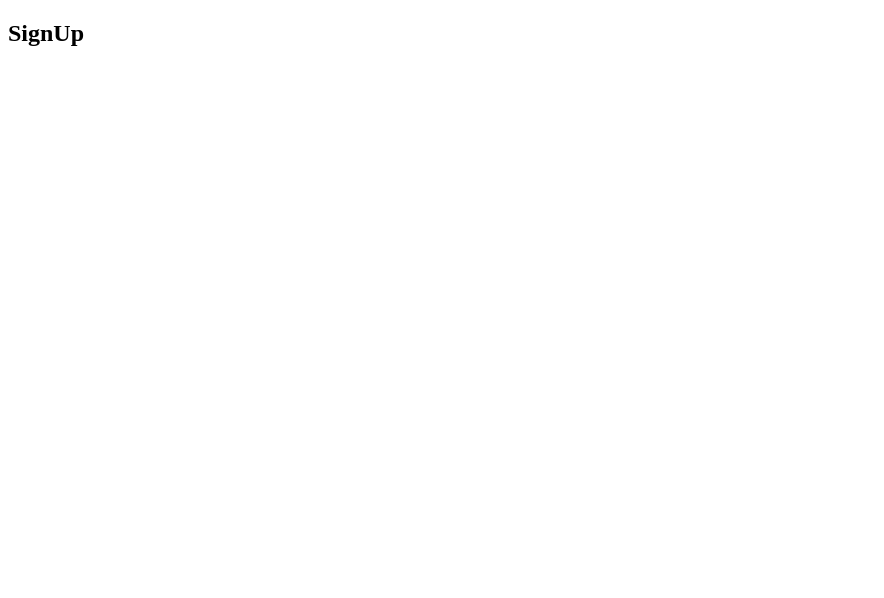
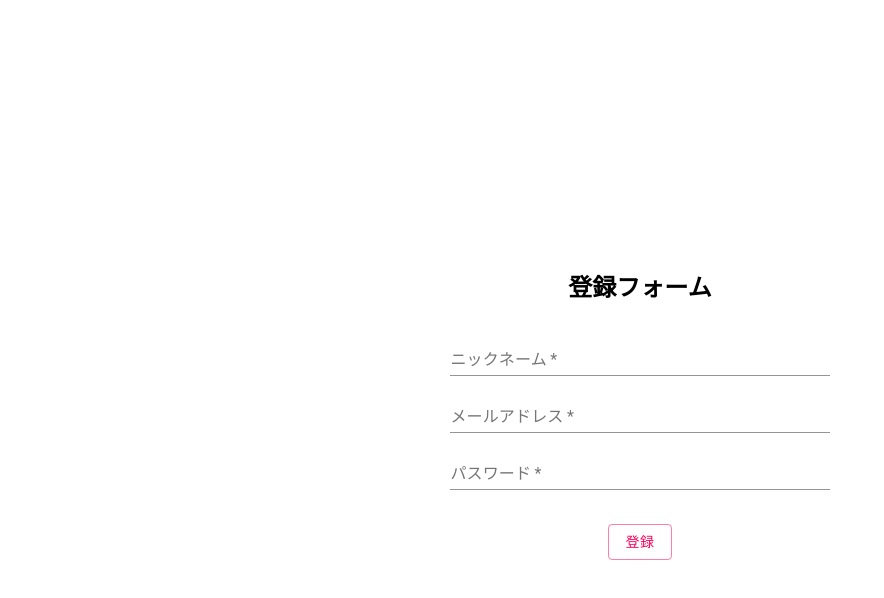
Before and after one commit to yuki-takahashi-0723/code-villege-chatapp, a React (Create React App) app in the folder chat/: page /signup in a window 1280 px wide. Shown: the top 598 px of the page, without its empty margins (0-884 px from the left). Built offline with nearby package versions, Linux system fonts and the light colour scheme.

Commit message:
ログイン機能付与の準備のため各種コンポーネントをmateriaru

```diff
--- a/chat/package.json
+++ b/chat/package.json
@@ -13,6 +13,7 @@
     "react-dom": "^17.0.1",
     "react-router-dom": "^5.2.0",
     "react-scripts": "4.0.1",
+    "styled-components": "^5.2.1",
     "web-vitals": "^0.2.4"
   },
   "scripts": {
--- a/chat/src/Uikit/ComentCard.jsx
+++ b/chat/src/Uikit/ComentCard.jsx
@@ -0,0 +1,34 @@
+import React from 'react'
+import Card from '@material-ui/core/Card';
+import { Avatar } from '@material-ui/core';
+import { CardHeader } from '@material-ui/core';
+import { CardMedia } from '@material-ui/core';
+import { CardContent } from '@material-ui/core';
+import { Typography } from '@material-ui/core';
+const ComentCard = (props) =>{
+    return (
+        <Card>
+           <CardHeader
+                avatar={
+                <Avatar aria-label="recipe" >
+                    {props.avater}
+                </Avatar>
+                }
+
+                title={props.userName}
+             />
+             <CardMedia
+                image={props.image}
+             />
+
+             <CardContent>
+                 <Typography>
+                     {props.coment}
+                 </Typography>
+             </CardContent>
+
+        </Card>
+    )
+}
+
+export default ComentCard
--- /dev/null
+++ b/chat/src/Uikit/MiniSpecer.jsx
@@ -0,0 +1,19 @@
+
+import React from 'react'
+import styled from 'styled-components'
+
+const Specer = styled.div`
+    padding:0;
+    margin:0;
+    height:30px;
+
+`
+
+
+const MiniSpecer = () =>{
+    return(
+        <Specer></Specer>
+    )
+}
+
+export default MiniSpecer
--- /dev/null
+++ b/chat/src/Uikit/PraymaryButton.jsx
@@ -0,0 +1,16 @@
+import React from 'react'
+import Button from '@material-ui/core/Button';
+
+const PraymaryButton = (props) =>{
+    return (
+        <Button
+             variant="outlined"
+             color="secondary"
+             type={'submit'}
+        >
+        {props.label}
+      </Button>
+    )
+}
+
+export default PraymaryButton
--- a/chat/src/Uikit/Textinput.jsx
+++ b/chat/src/Uikit/Textinput.jsx
@@ -0,0 +1,19 @@
+import React from 'react'
+import TextField from '@material-ui/core/TextField';
+const TextInput = (props) =>{
+    return (
+        <TextField
+            margin={'dense'}
+            label={props.label}
+            fullWidth={props.fullWidth}
+            required={props.required}
+            multiline={props.multiline}
+            rows={props.rows}
+            value={props.value}
+            onChange={props.onChange}
+            type={props.type}
+        />
+    )
+}
+
+export default TextInput
--- /dev/null
+++ b/chat/src/Uikit/index.js
@@ -0,0 +1,4 @@
+export {default as TextInput} from './TextInput'
+export {default as PraymaryButton} from './PraymaryButton'
+export {default as ComentCard} from './ComentCard'
+export {default as MiniSpecer} from './MiniSpecer'
--- a/chat/src/pages/Room.jsx
+++ b/chat/src/pages/Room.jsx
@@ -1,8 +1,55 @@
-import React from 'react'
+import React, { useCallback, useState } from 'react'
+import { ComentCard, MiniSpecer, PraymaryButton, TextInput } from '../Uikit'
+import styled from 'styled-components'
+
+const TalkArea = styled.div`
+    width:70%;
+    margin:0 auto;
+    text-align:center;
+`
+
 
 const Room = () =>{
+
+    const handleSubmit = (e)=>{
+        e.preventDefault()
+        console.log(coment)
+    }
+
+
+    const [coment,setComent]=useState('')
+
+
+    const inputComent = useCallback((e)=>{
+        setComent(e.target.value)
+    },[setComent])
     return (
-        <h2>Room</h2>
+        <TalkArea>
+        <h2>チャット画面</h2>
+        <form onSubmit={handleSubmit}>
+            <ComentCard
+                userName={'吉良吉影'}
+
+                coment={'いいや押すね！'}
+            />
+            <MiniSpecer/>
+            <TextInput
+                label={'コメント入力'}
+                fullWidth={true}
+                required={true}
+                multiline={true}
+                rows={5}
+                value={coment}
+                onChange={inputComent}
+                type={'text'}
+            />
+            <MiniSpecer/>
+            <PraymaryButton
+                label={'コメント送信'}
+            />
+        </form>
+        </TalkArea>
+
     )
 }
 
--- a/chat/src/pages/SignIn.jsx
+++ b/chat/src/pages/SignIn.jsx
@@ -1,8 +1,77 @@
-import React from 'react'
+import React, { useCallback, useState } from 'react'
+import { MiniSpecer, PraymaryButton, TextInput } from '../Uikit'
+import styled from 'styled-components'
+
+const ComponentWrap = styled.div`
+    position:relative;
+    height:100vh;
+`
+
+const InputForm = styled.form`
+    width:30%;
+    text-align:center;
+    position:absolute;
+    top:30%;
+    right:0;
+    bottom:0;
+    left:0;
+    margin:auto;
+`
 
 const SignIn = () =>{
+    const handleSubmit = (e)=>{
+        e.preventDefault()
+        console.log('!!!')
+    }
+
+
+    const [email,setEmail]=useState(''),
+          [password,setPassword]=useState('')
+
+
+          const inputEmail = useCallback((e)=>{
+            setEmail(e.target.value)
+        },[setEmail])
+        const inputPassword = useCallback((e)=>{
+            setPassword(e.target.value)
+        },[setPassword])
+
+
+
     return (
-        <h2>SignIn</h2>
+        <ComponentWrap>
+            <InputForm onSubmit={handleSubmit}>
+                <h2>サインイン</h2>
+                <div>
+                    <TextInput
+                        label={'メールアドレス'}
+                        fullWidth={true}
+                        required={true}
+                        multiline={false}
+                        rows={1}
+                        value={email}
+                        onChange={inputEmail}
+                        type={'Email'}
+                    />
+                </div>
+                <div>
+                    <TextInput
+                        label={'パスワード'}
+                        fullWidth={true}
+                        required={true}
+                        multiline={false}
+                        rows={1}
+                        value={password}
+                        onChange={inputPassword}
+                        type={'password'}
+                    />
+                </div>
+                <MiniSpecer/>
+                <PraymaryButton
+                    label={'サインイン'}
+                />
+            </InputForm>
+        </ComponentWrap>
     )
 }
 
--- a/chat/src/pages/SignUp.jsx
+++ b/chat/src/pages/SignUp.jsx
@@ -1,8 +1,100 @@
-import React from 'react'
+import React, { useCallback, useState } from 'react'
+import { MiniSpecer, PraymaryButton, TextInput } from '../Uikit'
+import styled from 'styled-components'
+
+const ComponentWrap = styled.div`
+    position:relative;
+    height:100vh;
+`
+
+const InputForm = styled.form`
+    width:30%;
+    text-align:center;
+    position:absolute;
+    top:30%;
+    right:0;
+    bottom:0;
+    left:0;
+    margin:auto;
+`
+
+
+
+
+
 
 const SignUp = () =>{
+    const handleSubmit = (e)=>{
+        e.preventDefault()
+        console.log(name)
+    }
+
+
+    const [name,setName]=useState(''),
+          [email,setEmail]=useState(''),
+          [password,setPassword]=useState('')
+
+
+
+    const inputName = useCallback((e)=>{
+        setName(e.target.value)
+    },[setName])
+    const inputEmail = useCallback((e)=>{
+        setEmail(e.target.value)
+    },[setEmail])
+    const inputPassword = useCallback((e)=>{
+        setPassword(e.target.value)
+    },[setPassword])
+
+
+
+
     return (
-        <h2>SignUp</h2>
+        <ComponentWrap>
+            <InputForm onSubmit={handleSubmit}>
+                <h2>登録フォーム</h2>
+                <div>
+                    <TextInput
+                        label={'ニックネーム'}
+                        fullWidth={true}
+                        required={true}
+                        multiline={false}
+                        rows={1}
+                        value={name}
+                        onChange={inputName}
+                        type={'text'}
+                    />
+                </div>
+                <div>
+                    <TextInput
+                        label={'メールアドレス'}
+                        fullWidth={true}
+                        required={true}
+                        multiline={false}
+                        rows={1}
+                        value={email}
+                        onChange={inputEmail}
+                        type={'Email'}
+                    />
+                </div>
+                <div>
+                    <TextInput
+                        label={'パスワード'}
+                        fullWidth={true}
+                        required={true}
+                        multiline={false}
+                        rows={1}
+                        value={password}
+                        onChange={inputPassword}
+                        type={'password'}
+                    />
+                </div>
+                <MiniSpecer/>
+                <PraymaryButton
+                    label={'登録'}
+                />
+            </InputForm>
+        </ComponentWrap>
     )
 }
 
```
Also changed, not shown: chat/src/Uikit/praymarryButton.jsx (deleted), 2 other files (tests, documents, lock files or other folders).
